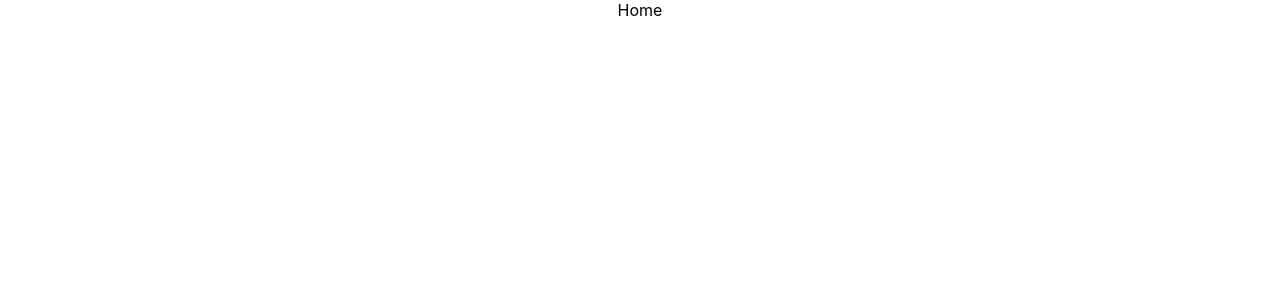
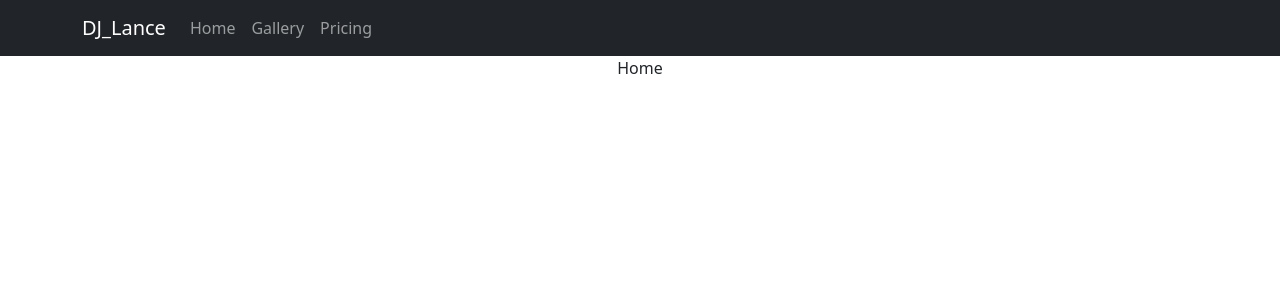
Before and after one commit to jonsuarez92/press_kit, a React (Create React App) app: page / in a window 1280 px wide. Shown: the top 300 px of the page. Built offline with nearby package versions, Linux system fonts and the light colour scheme.

Commit message:
navbar setup

```diff
--- a/package.json
+++ b/package.json
@@ -7,9 +7,11 @@
     "@testing-library/react": "^13.4.0",
     "@testing-library/user-event": "^13.5.0",
     "axios": "^1.1.3",
+    "bootstrap": "^5.2.2",
     "cors": "^2.8.5",
     "nodemon": "^2.0.20",
     "react": "^18.2.0",
+    "react-bootstrap": "^2.5.0",
     "react-dom": "^18.2.0",
     "react-router-dom": "^6.4.3",
     "react-scripts": "5.0.1",
--- a/src/components/NavBar/NavBar.js
+++ b/src/components/NavBar/NavBar.js
@@ -1,8 +1,38 @@
 import React from 'react'
+import Container from 'react-bootstrap/Container';
+import Nav from 'react-bootstrap/Nav';
+import Navbar from 'react-bootstrap/Navbar';
+
+
 
 const NavBar = () => {
     return (
-        <div>NavBar</div>
+        <div>
+            <Navbar bg="dark" variant="dark">
+                <Container>
+                    <Navbar.Brand href="#home">DJ_Lance</Navbar.Brand>
+                    <Nav className="me-auto">
+                        <Nav.Link href="#home">Home</Nav.Link>
+                        <Nav.Link href="#features">Gallery</Nav.Link>
+                        <Nav.Link href="#pricing">Pricing</Nav.Link>
+                    </Nav>
+                </Container>
+            </Navbar>
+
+            {/* <Navbar bg="primary" variant="dark">
+                <Container>
+                    <Navbar.Brand href="#home">DJ_Lance</Navbar.Brand>
+                    <Nav className="me-auto">
+                        <Nav.Link href="#home">Home</Nav.Link>
+                        <Nav.Link href="#features">Gallery</Nav.Link>
+                        <Nav.Link href="#pricing">Pricing</Nav.Link>
+                    </Nav>
+                </Container>
+            </Navbar> */}
+
+
+        </div>
+
     )
 }
 
--- a/src/index.js
+++ b/src/index.js
@@ -3,6 +3,7 @@ import ReactDOM from 'react-dom/client';
 import './index.css';
 import App from '../src/pages/App/App';
 import { BrowserRouter as Router } from 'react-router-dom';
+import '../node_modules/bootstrap/dist/css/bootstrap.min.css';
 
 const root = ReactDOM.createRoot(document.getElementById('root'));
 root.render(
--- a/src/pages/App/App.js
+++ b/src/pages/App/App.js
@@ -1,11 +1,14 @@
 import './App.css';
 import { Routes, Route } from 'react-router-dom'
 import Home from '../Home/Home'
+//components
+import NavBar from '../../components/NavBar/NavBar';
 
 function App() {
   return (
     <main className="App">
       <>
+        <NavBar />
         <Routes>
           <Route path="/" element={<Home />} />
 
```
Also changed, not shown: 1 other file (tests, documents, lock files or other folders).
